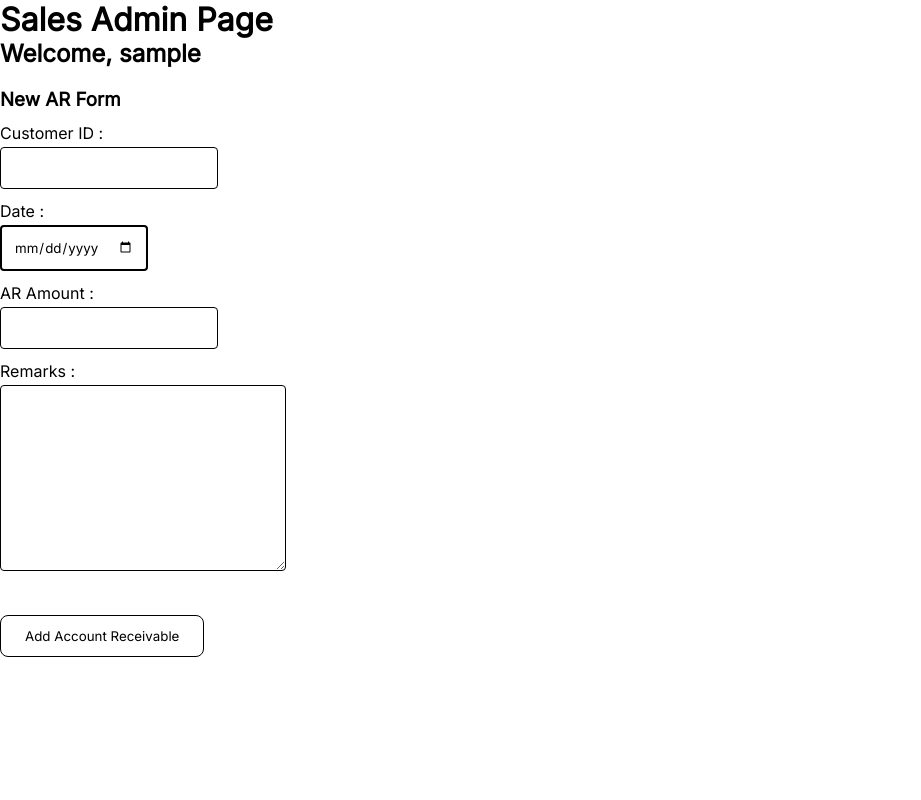
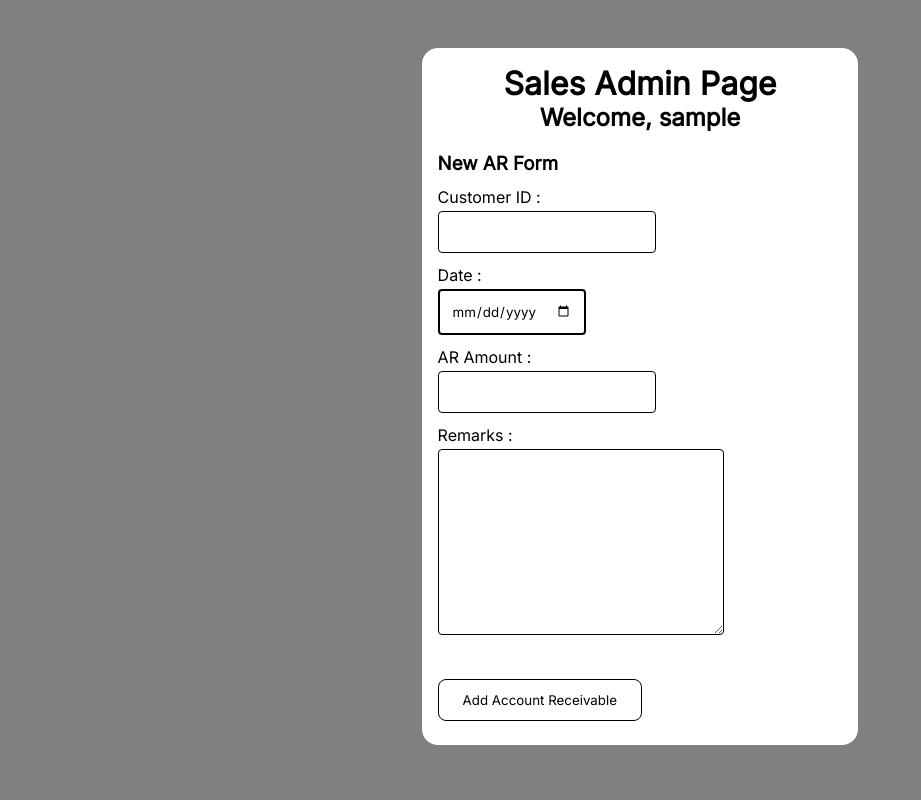
Before and after one commit to samuelms21/uts-mwd, a Flask app: page /sales in a window 1280 px wide. Shown: the part 52-852 px from the top of the page, without its empty margins (0-921 px from the left). Before the commit the page ends 709 px from the top, so only its background shows below. Run offline with Flask 2, Linux system fonts and the light colour scheme; the visitor is signed in with stand-in values (Sample User, id 1).

Commit message:
add style to finance html

```diff
--- a/package/routes.py
+++ b/package/routes.py
@@ -24,9 +24,6 @@ def sales():
 
 @app.route('/login', methods=['POST', 'GET'])
 def login():
-    # if session.get("username"):
-    #     return redirect(url_for('index'))
-
     title = 'Login'
 
     if request.method == 'POST':
@@ -50,8 +47,12 @@ def login():
                 session['role'] = user_is_found.role
 
                 return redirect(url_for(session['role']))
+            else:
+                flash('Wrong Password!')
+                return render_template('login.html', title=title)
+
         else:
-            flash('Wrong Username or Password!')
+            flash('Wrong Username!')
             return render_template('login.html', title=title)
 
     return render_template('login.html', title=title)
--- a/package/static/style.css
+++ b/package/static/style.css
@@ -184,3 +184,24 @@ li{
   padding: 1rem 0;
   color: red;
 }
+
+.sales-container{
+  background-color: #808080;
+  padding: 1rem;
+  min-height: 100vh;
+}
+
+.finance-item {
+  width: 35%;
+  height: 100%;
+  margin: 2rem auto;
+  padding: 1rem;
+  display: flex;
+  background-color: white;
+  flex-direction: column;
+  border-radius: 1rem;
+}
+
+.header-text-finance{
+  text-align: center;
+}
--- a/package/templates/sales.html
+++ b/package/templates/sales.html
@@ -1,7 +1,11 @@
 {% extends "base.html" %} {% block content %}
+<div class="sales-container">
+  <div class="finance-item">
+    <div class="header-text-finance">
       <h1>{{ session.role.capitalize() }} Admin Page</h1>
       <h2>Welcome, {{ session.username }}</h2>
       <br />
+    </div>
     <h3>New AR Form</h3>
     <form action="/add_invoice" method="post" autocomplete="off">
       <div class="form-input">
@@ -27,4 +31,6 @@
       <br />
       <input type="submit" value="Add Account Receivable" class="btn" />
     </form>
+  </div>
+</div>
 {% endblock %}
```
Also changed, not shown: 1 other file. Lines whose indentation alone changed are shown as unchanged.
